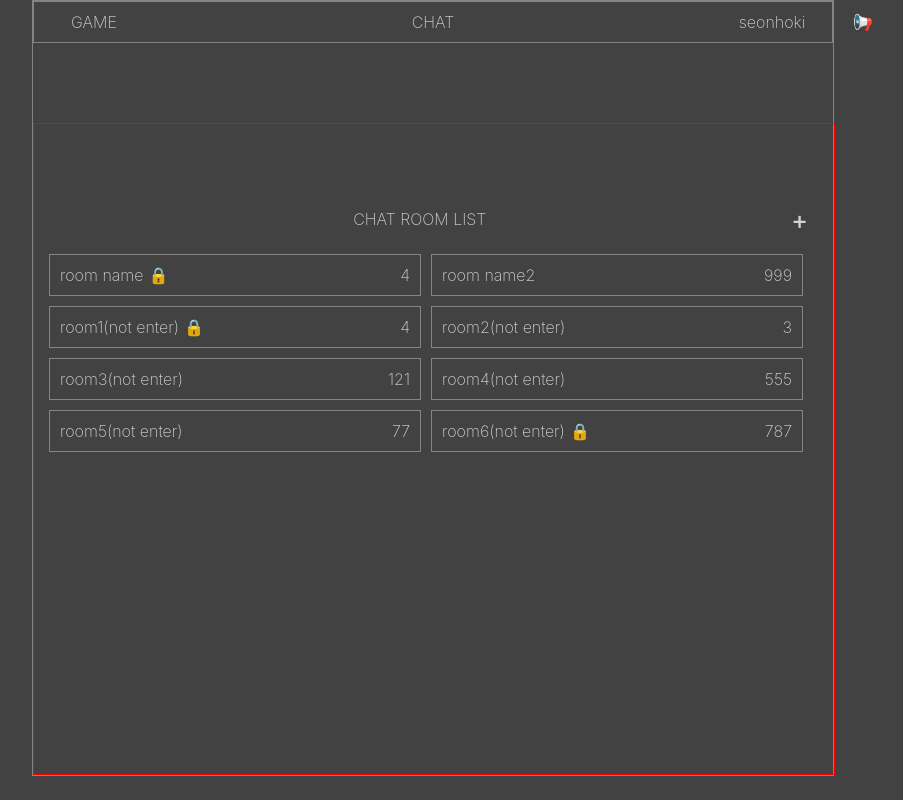
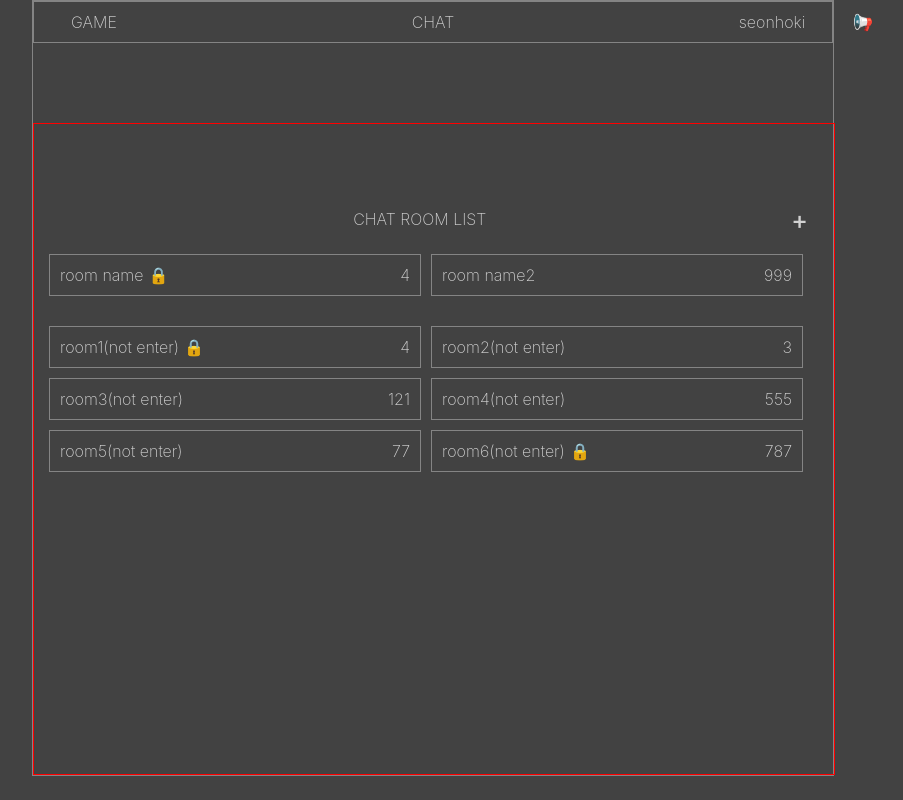
Before and after one commit to Make-Dongchoi-Member/mdm, a SvelteKit app in the folder web/client/: page /chat in a window 1280 px wide. Shown: the whole page, without its empty margins (207-1110 px from the left). Built offline with nearby package versions, Linux system fonts and the light colour scheme; no server answers; a web font is replaced by a local one.

Commit message:
Feat: Chatting List에서 my room list와 public room list를 구분하게 함.

```diff
--- a/web/client/src/routes/(app)/chat/+page.svelte
+++ b/web/client/src/routes/(app)/chat/+page.svelte
@@ -58,6 +58,11 @@
                 </div>
             </a>
         {/each}
+        {#if $myData.rooms.length > 0}
+            <div class="divider">
+
+            </div>
+        {/if}
         {#each roomlist as room}
             {#if (!$myData.rooms.includes(room))}
                 <a href="/chat/room?id={room.id}">
@@ -184,4 +189,10 @@
         background-color: var(--hover-color);
     }
 
+    .divider {
+        width: 770px;
+        height: 20px;
+    }
+
+
 </style>
```
